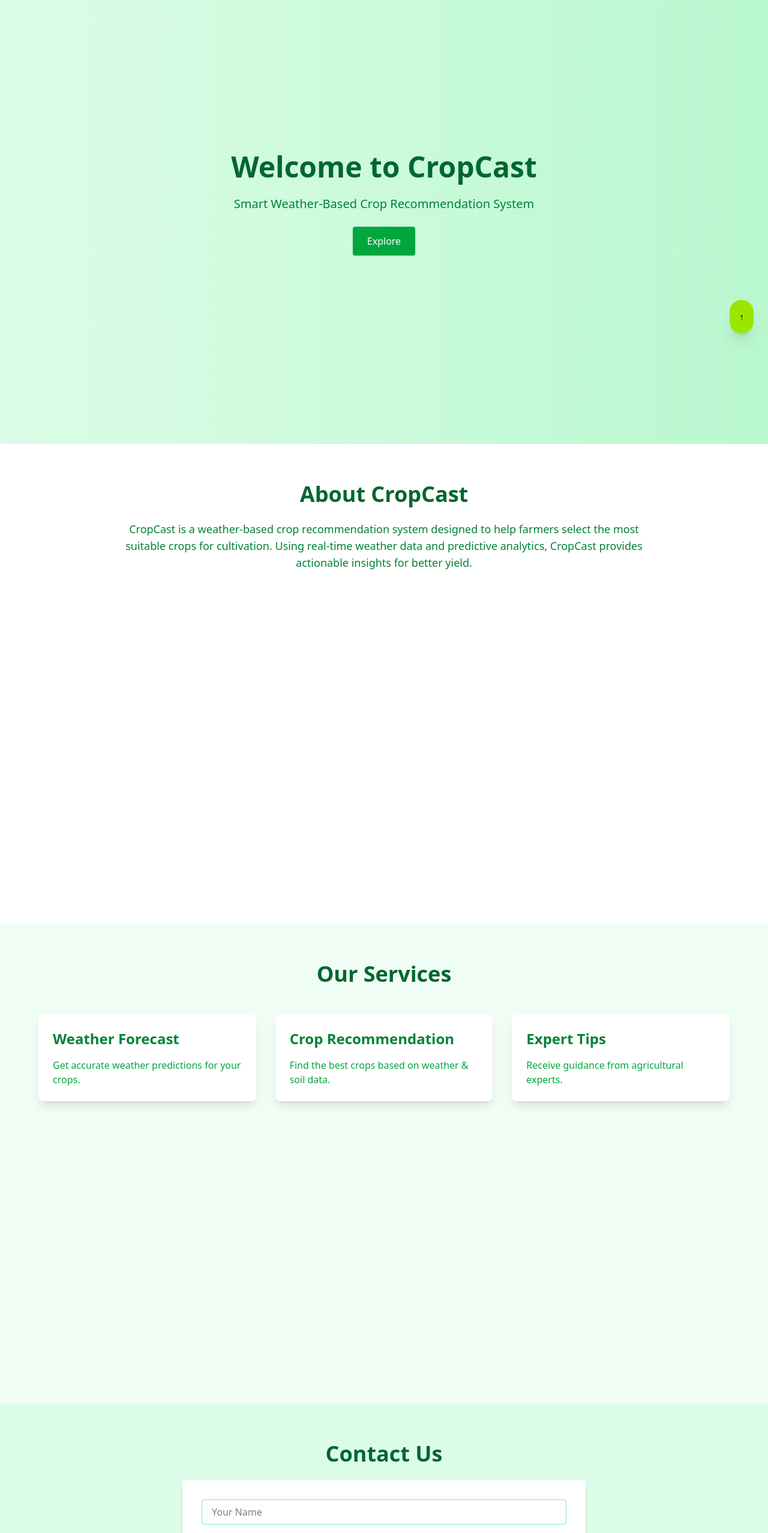
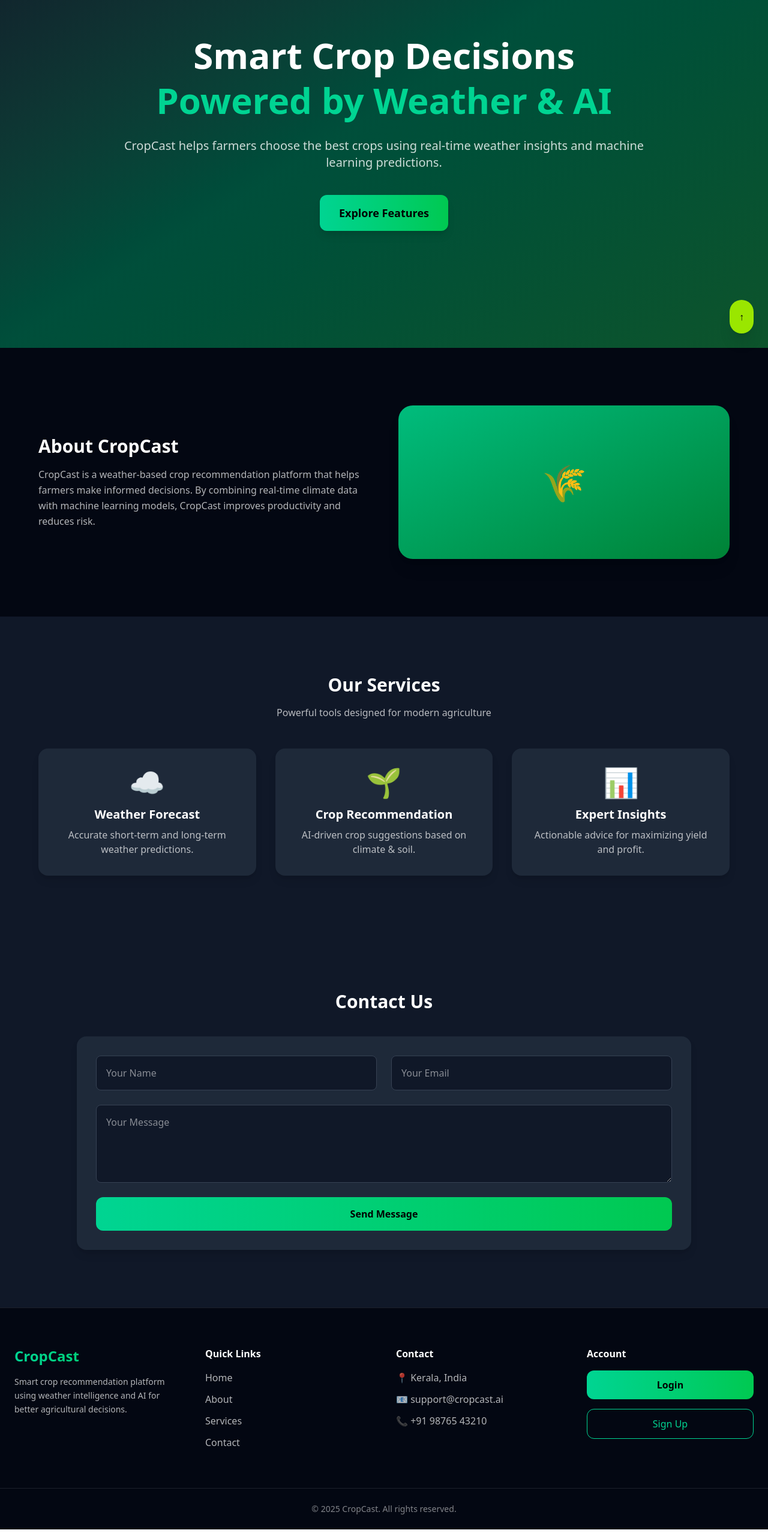
Before and after one commit to Akshai4610/Crop-Cast, a React (Vite) app in the folder front-end/: page / in a window 1280 px wide. Shown: the part 220-2776 px from the top of the page at 60% size. Built offline with nearby package versions, Linux system fonts and the light colour scheme.

Commit message:
feat(ui): redesign public landing page with premium layout, aligned sections, cards, and styled contact form

```diff
--- a/front-end/src/components/Footer.jsx
+++ b/front-end/src/components/Footer.jsx
@@ -1,40 +1,135 @@
-export default function Footer() {
+// src/components/Footer.jsx
+/*
+  Footer
+  - Working quick links (scroll)
+  - Real contact actions
+  - Visible on all pages
+*/
+
+import { Link, useLocation, useNavigate } from "react-router-dom";
+import { scroller } from "react-scroll";
+
+const Footer = () => {
+  const location = useLocation();
+  const navigate = useNavigate();
+
+  // Scroll handler (works from any page)
+  const goToSection = (section) => {
+    if (location.pathname !== "/") {
+      navigate("/", { state: { scrollTo: section } });
+    } else {
+      scroller.scrollTo(section, {
+        smooth: true,
+        duration: 600,
+        offset: -80,
+      });
+    }
+  };
+
   return (
-    <footer className="w-full bg-black text-white py-12 mt-20 border-t border-white/10">
-      <div className="max-w-7xl mx-auto px-6 grid md:grid-cols-3 gap-10">
+    <footer className="bg-gray-950 border-t border-white/10 text-white">
+      <div className="max-w-7xl mx-auto px-6 py-16 grid md:grid-cols-4 gap-10">
 
-        {/* Left */}
+        {/* BRAND */}
         <div>
-          <h2 className="text-2xl font-bold mb-4 text-lime-300">CropCast</h2>
-          <p className="text-gray-300">
-            Smart weather-based crop guidance for every farmer.
-            Accurate predictions, trusted insights.
+          <h2 className="text-2xl font-extrabold bg-gradient-to-r from-emerald-400 to-green-500 bg-clip-text text-transparent">
+            CropCast
+          </h2>
+          <p className="text-white/70 mt-4 text-sm leading-relaxed">
+            Smart crop recommendation platform using weather intelligence and AI
+            for better agricultural decisions.
           </p>
         </div>
 
-        {/* Middle */}
+        {/* QUICK LINKS */}
         <div>
-          <h3 className="text-xl mb-4 font-semibold">Quick Links</h3>
-          <ul className="space-y-2 text-gray-300">
-            <li><a href="#home" className="hover:text-lime-300">Home</a></li>
-            <li><a href="#about" className="hover:text-lime-300">About</a></li>
-            <li><a href="#services" className="hover:text-lime-300">Services</a></li>
-            <li><a href="#contact" className="hover:text-lime-300">Contact</a></li>
+          <h3 className="font-semibold mb-4">Quick Links</h3>
+          <ul className="space-y-3 text-white/70">
+            <li>
+              <button onClick={() => goToSection("home")} className="hover:text-emerald-400 transition">
+                Home
+              </button>
+            </li>
+            <li>
+              <button onClick={() => goToSection("about")} className="hover:text-emerald-400 transition">
+                About
+              </button>
+            </li>
+            <li>
+              <button onClick={() => goToSection("services")} className="hover:text-emerald-400 transition">
+                Services
+              </button>
+            </li>
+            <li>
+              <button onClick={() => goToSection("contact")} className="hover:text-emerald-400 transition">
+                Contact
+              </button>
+            </li>
           </ul>
         </div>
 
-        {/* Right */}
+        {/* CONTACT */}
         <div>
-          <h3 className="text-xl mb-4 font-semibold">Contact</h3>
-          <p className="text-gray-300">📍 Kerala, India</p>
-          <p className="text-gray-300">✉ cropcast@gmail.com</p>
-          <p className="text-gray-300">📞 +91 98765 43210</p>
+          <h3 className="font-semibold mb-4">Contact</h3>
+          <ul className="space-y-3 text-white/70">
+            <li>
+              📍{" "}
+              <a
+                href="https://www.google.com/maps/search/India"
+                target="_blank"
+                rel="noopener noreferrer"
+                className="hover:text-emerald-400 transition"
+              >
+                Kerala, India
+              </a>
+            </li>
+            <li>
+              📧{" "}
+              <a
+                href="mailto:support@cropcast.ai"
+                className="hover:text-emerald-400 transition"
+              >
+                support@cropcast.ai
+              </a>
+            </li>
+            <li>
+              📞{" "}
+              <a
+                href="tel:+919876543210"
+                className="hover:text-emerald-400 transition"
+              >
+                +91 98765 43210
+              </a>
+            </li>
+          </ul>
+        </div>
+
+        {/* AUTH */}
+        <div>
+          <h3 className="font-semibold mb-4">Account</h3>
+          <div className="flex flex-col gap-4">
+            <Link
+              to="/login"
+              className="text-center px-5 py-3 rounded-xl bg-gradient-to-r from-emerald-400 to-green-500 text-black font-semibold hover:scale-105 transition"
+            >
+              Login
+            </Link>
+            <Link
+              to="/signup"
+              className="text-center px-5 py-3 rounded-xl border border-emerald-400 text-emerald-400 hover:bg-emerald-400 hover:text-black transition rounded-xl"
+            >
+              Sign Up
+            </Link>
+          </div>
         </div>
       </div>
 
-      <p className="text-center text-gray-400 mt-8">
-        © {new Date().getFullYear()} CropCast. All Rights Reserved.
-      </p>
+      {/* COPYRIGHT */}
+      <div className="text-center py-6 border-t border-white/10 text-white/50 text-sm">
+        © {new Date().getFullYear()} CropCast. All rights reserved.
+      </div>
     </footer>
   );
-}
+};
+
+export default Footer;
--- a/front-end/src/pages/public/HomePage.jsx
+++ b/front-end/src/pages/public/HomePage.jsx
@@ -1,10 +1,18 @@
 // src/pages/public/HomePage.jsx
-import React, { useEffect } from "react";
+/*
+  Public Home Page
+  - Composes all sections
+  - Handles scroll-to-section logic from Navbar (location.state.scrollTo)
+  - Navbar and Footer always visible
+*/
+
+import { useEffect } from "react";
 import { useLocation } from "react-router-dom";
 import { scroller } from "react-scroll";
 
 import Navbar from "../../components/Navbar";
 import Footer from "../../components/Footer";
+
 import HomeSection from "../../sections/HomeSection";
 import ServiceSection from "../../sections/ServiceSection";
 import AboutSection from "../../sections/AboutSection";
@@ -13,29 +21,27 @@ import ContactSection from "../../sections/ContactSection";
 const HomePage = () => {
   const location = useLocation();
 
-  useEffect(() => {
-    window.scrollTo(0, 0);
-  }, []);
-
+  // Scroll to section when navigated from login/signup
   useEffect(() => {
     if (location.state?.scrollTo) {
       scroller.scrollTo(location.state.scrollTo, {
-        duration: 800,
-        delay: 0,
+        duration: 700,
         smooth: "easeInOutQuart",
+        offset: -80,
       });
     }
-  }, [location.state]);
+  }, [location]);
 
   return (
-    <div className="pt-24">
+    <div className="min-h-screen bg-gray-950 text-white">
       <Navbar />
-      <main className="mt-16">
-        <HomeSection />
-        <AboutSection />
-        <ServiceSection />
-        <ContactSection />
-      </main>
+
+      {/* Sections */}
+      <HomeSection />
+      <AboutSection />
+      <ServiceSection />
+      <ContactSection />
+
       <Footer />
     </div>
   );
--- a/front-end/src/sections/AboutSection.jsx
+++ b/front-end/src/sections/AboutSection.jsx
@@ -1,31 +1,33 @@
-import { motion } from "framer-motion";
+// src/sections/AboutSection.jsx
+/*
+  About Section
+  - Two-column layout
+  - Professional explanation
+*/
 
-/*
-  AboutSection Component
-  - Describes the project and objectives
-  - Animated fade-in on scroll
-*/
+import { Element } from "react-scroll";
+
 const AboutSection = () => {
   return (
-    <section
-      id="about"
-      className="min-h-screen bg-white py-16 px-6"
-    >
-      <motion.div
-        initial={{ opacity: 0 }}
-        whileInView={{ opacity: 1 }}
-        viewport={{ once: true }}
-        transition={{ duration: 1 }}
-        className="max-w-4xl mx-auto text-center"
-      >
-        <h2 className="text-4xl font-bold text-green-800 mb-6">About CropCast</h2>
-        <p className="text-green-700 text-lg">
-          CropCast is a weather-based crop recommendation system designed to help farmers
-          select the most suitable crops for cultivation. Using real-time weather data and
-          predictive analytics, CropCast provides actionable insights for better yield.
-        </p>
-      </motion.div>
-    </section>
+    <Element name="about">
+      <section className="py-24 bg-gray-950 px-6">
+        <div className="max-w-6xl mx-auto grid md:grid-cols-2 gap-12 items-center">
+          <div>
+            <h2 className="text-3xl font-bold mb-4">About CropCast</h2>
+            <p className="text-white/70 leading-relaxed">
+              CropCast is a weather-based crop recommendation platform that helps
+              farmers make informed decisions. By combining real-time climate
+              data with machine learning models, CropCast improves productivity
+              and reduces risk.
+            </p>
+          </div>
+
+          <div className="bg-gradient-to-br from-emerald-500 to-green-700 rounded-3xl h-64 shadow-xl flex items-center justify-center text-6xl">
+            🌾
+          </div>
+        </div>
+      </section>
+    </Element>
   );
 };
 
--- a/front-end/src/sections/ContactSection.jsx
+++ b/front-end/src/sections/ContactSection.jsx
@@ -1,50 +1,48 @@
-import { motion } from "framer-motion";
+// src/sections/ContactSection.jsx
+/*
+  Contact Section
+  - Properly aligned form
+  - Modern inputs
+*/
 
-/*
-  ContactSection Component
-  - Contact form for users to reach out
-  - Animated fade-in of form on scroll
-*/
+import { Element } from "react-scroll";
+
 const ContactSection = () => {
   return (
-    <section
-      id="contact"
-      className="min-h-screen bg-green-100 py-16 px-6"
-    >
-      <motion.div
-        initial={{ opacity: 0, y: 50 }}
-        whileInView={{ opacity: 1, y: 0 }}
-        viewport={{ once: true }}
-        transition={{ duration: 1 }}
-        className="max-w-2xl mx-auto"
-      >
-        <h2 className="text-4xl font-bold text-green-800 mb-6 text-center">
-          Contact Us
-        </h2>
-        <form className="bg-white p-8 rounded shadow-md flex flex-col gap-4">
+    <Element name="contact">
+      <section className="py-24 bg-gray-900 px-6">
+        <div className="max-w-5xl mx-auto">
+          <h2 className="text-3xl font-bold text-center mb-10">Contact Us</h2>
+
+          <form className="grid md:grid-cols-2 gap-6 bg-gray-800 p-8 rounded-2xl shadow-lg">
             <input
               type="text"
               placeholder="Your Name"
-            className="border border-green-300 rounded px-4 py-2 focus:outline-none focus:ring-2 focus:ring-green-600"
+              className="p-4 rounded-lg bg-gray-900 border border-gray-700 focus:ring-2 focus:ring-emerald-400 outline-none"
             />
+
             <input
               type="email"
               placeholder="Your Email"
-            className="border border-green-300 rounded px-4 py-2 focus:outline-none focus:ring-2 focus:ring-green-600"
+              className="p-4 rounded-lg bg-gray-900 border border-gray-700 focus:ring-2 focus:ring-emerald-400 outline-none"
             />
+
             <textarea
               placeholder="Your Message"
-            className="border border-green-300 rounded px-4 py-2 h-32 focus:outline-none focus:ring-2 focus:ring-green-600"
-          ></textarea>
+              rows="4"
+              className="md:col-span-2 p-4 rounded-lg bg-gray-900 border border-gray-700 focus:ring-2 focus:ring-emerald-400 outline-none"
+            />
+
             <button
               type="submit"
-            className="bg-green-600 text-white px-6 py-3 rounded hover:bg-green-700 transition-colors duration-300"
+              className="md:col-span-2 py-4 rounded-xl bg-gradient-to-r from-emerald-400 to-green-500 text-black font-semibold hover:scale-105 transition"
             >
               Send Message
             </button>
           </form>
-      </motion.div>
+        </div>
       </section>
+    </Element>
   );
 };
 
--- a/front-end/src/sections/HomeSection.jsx
+++ b/front-end/src/sections/HomeSection.jsx
@@ -1,41 +1,34 @@
-import { motion } from "framer-motion";
+// src/sections/HomeSection.jsx
+/*
+  Hero / Landing Section
+  - Dark gradient background
+  - Strong headline
+  - CTA button
+*/
 
-/*
-  HomeSection Component
-  - Hero section for landing page
-  - Animated welcome text
-  - Background and CTA buttons
-*/
+import { Element } from "react-scroll";
+
 const HomeSection = () => {
   return (
-    <section
-      id="home"
-      className="min-h-screen flex flex-col justify-center items-center bg-linear-to-r from-green-100 to-green-200"
-    >
-      <motion.h1
-        initial={{ opacity: 0, y: -50 }}
-        animate={{ opacity: 1, y: 0 }}
-        transition={{ duration: 1 }}
-        className="text-5xl font-bold text-green-800 mb-6 text-center"
-      >
-        Welcome to CropCast
-      </motion.h1>
-      <motion.p
-        initial={{ opacity: 0 }}
-        animate={{ opacity: 1 }}
-        transition={{ delay: 0.5, duration: 1 }}
-        className="text-xl text-green-700 mb-6 text-center"
-      >
-        Smart Weather-Based Crop Recommendation System
-      </motion.p>
-      <motion.button
-        whileHover={{ scale: 1.05 }}
-        whileTap={{ scale: 0.95 }}
-        className="bg-green-600 text-white px-6 py-3 rounded shadow hover:bg-green-700 transition-all duration-300 cursor-pointer"
-      >
-        Explore
-      </motion.button>
-    </section>
+    <Element name="home">
+      <section className="min-h-screen flex items-center justify-center bg-gradient-to-br from-gray-900 via-emerald-900 to-green-900 pt-20 px-6">
+        <div className="max-w-4xl text-center animate-fade-in">
+          <h1 className="text-4xl md:text-6xl font-extrabold leading-tight mb-6">
+            Smart Crop Decisions<br />
+            <span className="text-emerald-400">Powered by Weather & AI</span>
+          </h1>
+
+          <p className="text-lg md:text-xl text-white/80 mb-10">
+            CropCast helps farmers choose the best crops using real-time weather
+            insights and machine learning predictions.
+          </p>
+
+          <button className="px-8 py-4 rounded-xl bg-gradient-to-r from-emerald-400 to-green-500 text-lg font-semibold text-black shadow-lg hover:scale-105 transition">
+            Explore Features
+          </button>
+        </div>
+      </section>
+    </Element>
   );
 };
 
--- a/front-end/src/sections/ServiceSection.jsx
+++ b/front-end/src/sections/ServiceSection.jsx
@@ -1,42 +1,56 @@
-import { motion } from "framer-motion";
+// src/sections/ServiceSection.jsx
+/*
+  Services Section
+  - Card-based layout
+  - Icons + hover animations
+*/
 
-/*
-  ServicesSection Component
-  - Displays main services/features of CropCast
-  - Each feature shown as a card with hover animation
-*/
-const ServicesSection = () => {
+import { Element } from "react-scroll";
+
 const services = [
-    { title: "Weather Forecast", description: "Get accurate weather predictions for your crops." },
-    { title: "Crop Recommendation", description: "Find the best crops based on weather & soil data." },
-    { title: "Expert Tips", description: "Receive guidance from agricultural experts." },
+  {
+    title: "Weather Forecast",
+    desc: "Accurate short-term and long-term weather predictions.",
+    icon: "☁️",
+  },
+  {
+    title: "Crop Recommendation",
+    desc: "AI-driven crop suggestions based on climate & soil.",
+    icon: "🌱",
+  },
+  {
+    title: "Expert Insights",
+    desc: "Actionable advice for maximizing yield and profit.",
+    icon: "📊",
+  },
 ];
 
+const ServiceSection = () => {
   return (
-    <section
-      id="services"
-      className="min-h-screen bg-green-50 py-16 px-6"
+    <Element name="services">
+      <section className="py-24 bg-gray-900 px-6">
+        <div className="max-w-6xl mx-auto text-center">
+          <h2 className="text-3xl font-bold mb-4">Our Services</h2>
+          <p className="text-white/70 mb-12">
+            Powerful tools designed for modern agriculture
+          </p>
+
+          <div className="grid md:grid-cols-3 gap-8">
+            {services.map((s, i) => (
+              <div
+                key={i}
+                className="bg-gray-800 rounded-2xl p-8 shadow-lg hover:shadow-emerald-500/30 hover:-translate-y-2 transition"
               >
-      <h2 className="text-4xl font-bold text-center text-green-800 mb-12">
-        Our Services
-      </h2>
-      <div className="max-w-6xl mx-auto grid md:grid-cols-3 gap-8">
-        {services.map((service, index) => (
-          <motion.div
-            key={index}
-            initial={{ opacity: 0, y: 50 }}
-            whileInView={{ opacity: 1, y: 0 }}
-            viewport={{ once: true }}
-            transition={{ duration: 0.8, delay: index * 0.2 }}
-            className="bg-white rounded-lg shadow-lg p-6 hover:scale-105 transition-transform duration-300"
-          >
-            <h3 className="text-2xl font-semibold text-green-700 mb-4">{service.title}</h3>
-            <p className="text-green-600">{service.description}</p>
-          </motion.div>
+                <div className="text-5xl mb-4">{s.icon}</div>
+                <h3 className="text-xl font-semibold mb-2">{s.title}</h3>
+                <p className="text-white/70">{s.desc}</p>
+              </div>
             ))}
           </div>
+        </div>
       </section>
+    </Element>
   );
 };
 
-export default ServicesSection;
+export default ServiceSection;
```
Lines whose indentation alone changed are shown as unchanged.
